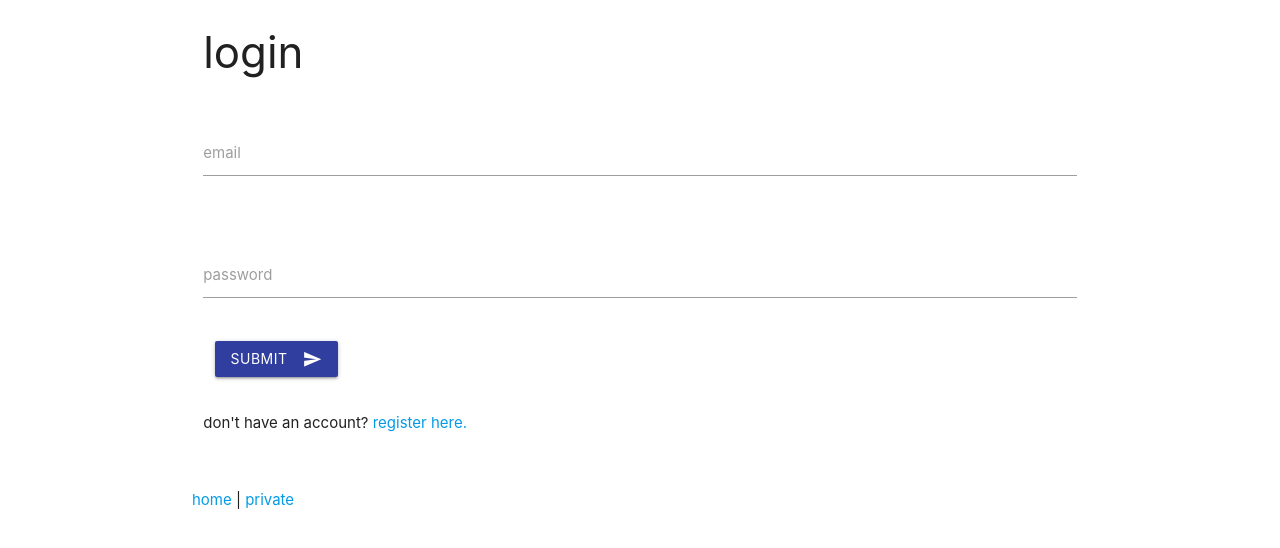
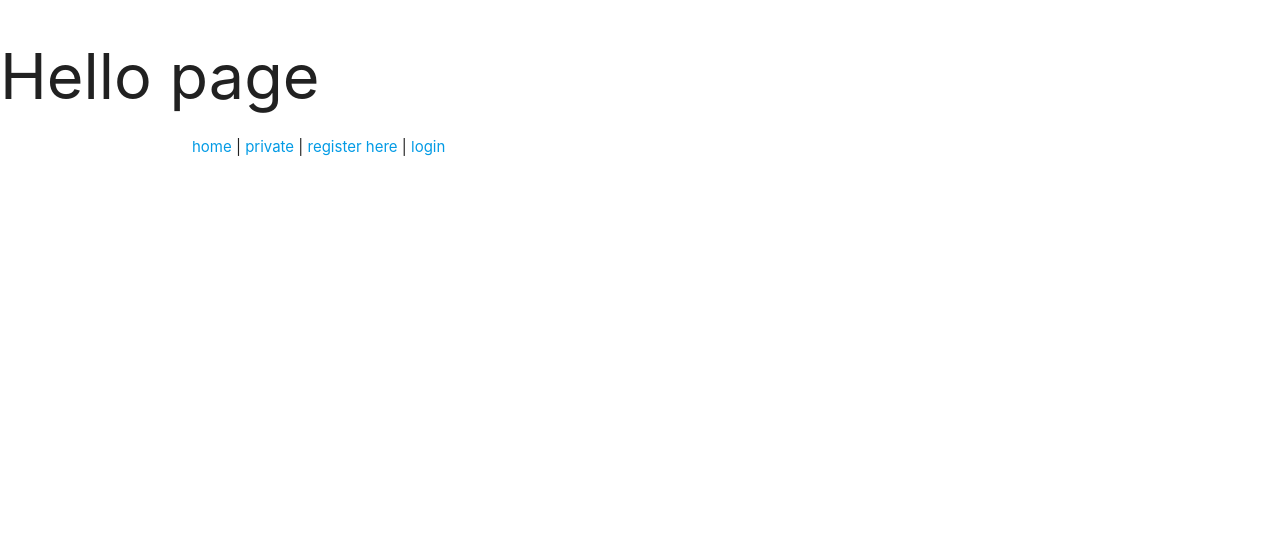
Before and after one commit to Jverbist/FastAPI_Gotcha, a FastAPI app: page / in a window 1280 px wide. Shown: the top 548 px of the page. Run offline with FastAPI, Linux system fonts and the light colour scheme; some libraries are stand-ins or nearby versions.

Commit message:
Homepage change from login to root

```diff
--- a/main.py
+++ b/main.py
@@ -1,4 +1,4 @@
-from fastapi import Depends, FastAPI, Request, Form
+from fastapi import Depends, FastAPI, Request, Form, requests
 from fastapi.templating import Jinja2Templates
 from fastapi.staticfiles import StaticFiles
 from fastapi.responses import HTMLResponse, RedirectResponse, Response
@@ -55,8 +55,12 @@ async def create_auth_header(
     response = await call_next(request)
     return response
 
+@app.get("/", response_class=HTMLResponse)
+async def start(request:Request):
+    return templates.TemplateResponse("base.html", {"request": request})
 
-@app.get("/", response_class=HTMLResponse)
+
+@app.get("/login/", response_class=HTMLResponse)
 async def root(request: Request):
     return templates.TemplateResponse("index.html",
      {"request": request})
--- a/templates/base.html
+++ b/templates/base.html
@@ -23,11 +23,12 @@
         />
     </head>
     <body>
+        <h1>Hello page</h1>
         <main>{% block content %} {% endblock %}</main>
         <!-- Compiled and minified JavaScript -->
         <script src="https://cdnjs.cloudflare.com/ajax/libs/materialize/1.0.0/js/materialize.min.js"></script>
         <!-- Load from unpkg -->
         <script src="https://unpkg.com/htmx.org@1.7.0"></script>
-        <footer class="container"> <a href="/">home</a> | <a href="/private">private</a></footer>
+        <footer class="container"> <a href="/">home</a> | <a href="/private">private</a> | <a href="/register">register here</a> | <a href="/login">login</a></footer>
     </body>
 </html>
```
